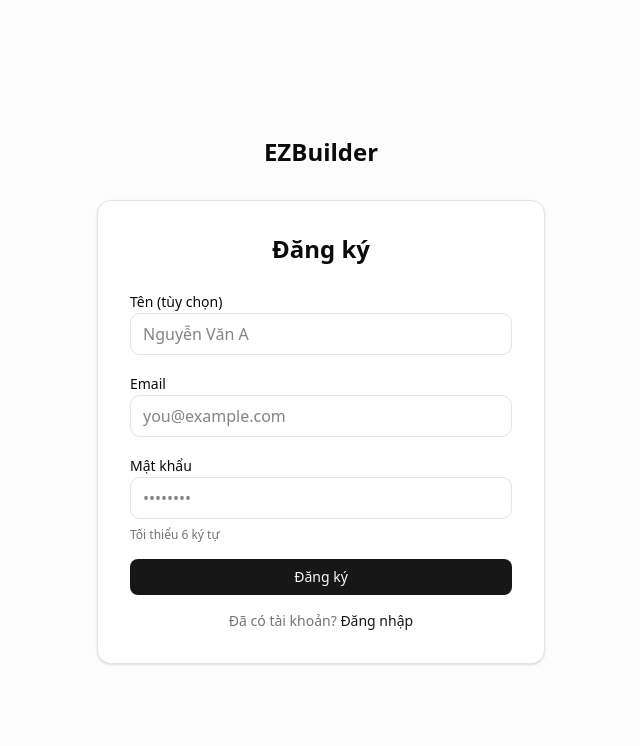
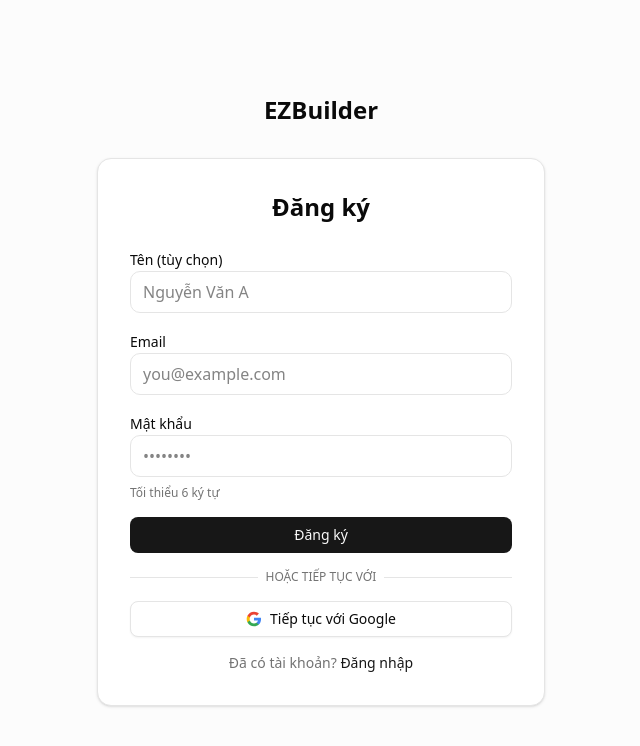
Before and after one commit to dqez/ezbuilder, a Next.js app in the folder web/: page /register in a window 1280 px wide. Shown: the top 746 px of the page, without its empty margins (319-959 px from the left). Built offline with nearby package versions, Linux system fonts and the light colour scheme; no server answers.

Commit message:
web: Implement UI login with google

```diff
--- /dev/null
+++ b/web/app/(auth)/google-callback/page.tsx
@@ -0,0 +1,81 @@
+"use client";
+
+import { useEffect, useState, Suspense } from "react";
+import { useRouter, useSearchParams } from "next/navigation";
+import { authApi } from "@/lib/api/auth";
+import { useAuthStore } from "@/lib/stores/auth-store";
+
+function GoogleCallbackContent() {
+  const router = useRouter();
+  const searchParams = useSearchParams();
+  const setAuth = useAuthStore((s) => s.setAuth);
+  const [error, setError] = useState("");
+
+  useEffect(() => {
+    const handleCallback = async () => {
+      const token = searchParams.get("token");
+
+      if (!token) {
+        setError("Đăng nhập bằng Google thất bại. Không tìm thấy token.");
+        setTimeout(() => router.push("/login"), 3000);
+        return;
+      }
+
+      try {
+        // Temporarily set the token so apiClient can use it to fetch /auth/me
+        if (typeof window !== "undefined") {
+          localStorage.setItem("auth_token", token);
+        }
+
+        const user = await authApi.getMe();
+
+        // Formally set auth state in store
+        setAuth(user, token);
+
+        router.push("/dashboard");
+      } catch (err) {
+        console.error("Failed to fetch user:", err);
+        setError("Lỗi khi xác thực tải khoản Google. Vui lòng thử lại.");
+        localStorage.removeItem("auth_token");
+        setTimeout(() => router.push("/login"), 3000);
+      }
+    };
+
+    handleCallback();
+  }, [router, searchParams, setAuth]);
+
+  return (
+    <div className="flex flex-col items-center justify-center space-y-4 py-12">
+      {error ? (
+        <div className="p-4 bg-red-50 text-red-600 rounded-lg text-center">
+          <p className="font-medium">{error}</p>
+          <p className="text-sm mt-2">
+            Đang chuyển hướng về trang đăng nhập...
+          </p>
+        </div>
+      ) : (
+        <>
+          <div className="w-12 h-12 border-4 border-primary border-t-transparent rounded-full animate-spin"></div>
+          <p className="text-muted-foreground animate-pulse">
+            Đang xử lý đăng nhập...
+          </p>
+        </>
+      )}
+    </div>
+  );
+}
+
+export default function GoogleCallbackPage() {
+  return (
+    <Suspense
+      fallback={
+        <div className="flex flex-col items-center justify-center py-12">
+          <div className="w-12 h-12 border-4 border-primary border-t-transparent rounded-full animate-spin"></div>
+          <p className="text-muted-foreground mt-4">Đang tải...</p>
+        </div>
+      }
+    >
+      <GoogleCallbackContent />
+    </Suspense>
+  );
+}
--- /dev/null
+++ b/web/components/auth/GoogleLoginButton.tsx
@@ -0,0 +1,46 @@
+"use client";
+
+import { Button } from "@/components/ui/button";
+
+export function GoogleLoginButton() {
+  const handleGoogleLogin = () => {
+    // Redirect to the backend Google OAuth endpoint
+    window.location.href = process.env.NEXT_PUBLIC_API_URL
+      ? `${process.env.NEXT_PUBLIC_API_URL}/auth/google`
+      : "http://localhost:3001/api/v1/auth/google";
+  };
+
+  return (
+    <Button
+      type="button"
+      variant="outline"
+      className="w-full flex items-center justify-center gap-2"
+      onClick={handleGoogleLogin}
+    >
+      <svg
+        xmlns="http://www.w3.org/2000/svg"
+        viewBox="0 0 24 24"
+        className="h-5 w-5"
+      >
+        <path
+          d="M22.56 12.25c0-.78-.07-1.53-.2-2.25H12v4.26h5.92c-.26 1.37-1.04 2.53-2.21 3.31v2.77h3.57c2.08-1.92 3.28-4.74 3.28-8.09z"
+          fill="#4285F4"
+        />
+        <path
+          d="M12 23c2.97 0 5.46-.98 7.28-2.66l-3.57-2.77c-.98.66-2.23 1.06-3.71 1.06-2.86 0-5.29-1.93-6.16-4.53H2.18v2.84C3.99 20.53 7.7 23 12 23z"
+          fill="#34A853"
+        />
+        <path
+          d="M5.84 14.09c-.22-.66-.35-1.36-.35-2.09s.13-1.43.35-2.09V7.07H2.18C1.43 8.55 1 10.22 1 12s.43 3.45 1.18 4.93l2.85-2.22.81-.62z"
+          fill="#FBBC05"
+        />
+        <path
+          d="M12 5.38c1.62 0 3.06.56 4.21 1.64l3.15-3.15C17.45 2.09 14.97 1 12 1 7.7 1 3.99 3.47 2.18 7.07l3.66 2.84c.87-2.6 3.3-4.53 6.16-4.53z"
+          fill="#EA4335"
+        />
+        <path d="M1 1h22v22H1z" fill="none" />
+      </svg>
+      Tiếp tục với Google
+    </Button>
+  );
+}
--- a/web/components/auth/LoginForm.tsx
+++ b/web/components/auth/LoginForm.tsx
@@ -6,6 +6,7 @@
 import { Button } from "@/components/ui/button";
 import { authApi } from "@/lib/api/auth";
 import { useAuthStore } from "@/lib/stores/auth-store";
+import { GoogleLoginButton } from "./GoogleLoginButton";
 import { ApiError } from "@/lib/api/client";
 
 export function LoginForm() {
@@ -81,6 +82,19 @@
         {loading ? "Đang đăng nhập..." : "Đăng nhập"}
       </Button>
 
+      <div className="relative">
+        <div className="absolute inset-0 flex items-center">
+          <span className="w-full border-t" />
+        </div>
+        <div className="relative flex justify-center text-xs uppercase">
+          <span className="bg-background px-2 text-muted-foreground">
+            Hoặc tiếp tục với
+          </span>
+        </div>
+      </div>
+
+      <GoogleLoginButton />
+
       <p className="text-center text-sm text-muted-foreground">
         Chưa có tài khoản?{" "}
         <Link href="/register" className="text-primary hover:underline">
--- a/web/components/auth/RegisterForm.tsx
+++ b/web/components/auth/RegisterForm.tsx
@@ -6,6 +6,7 @@
 import { Button } from "@/components/ui/button";
 import { authApi } from "@/lib/api/auth";
 import { useAuthStore } from "@/lib/stores/auth-store";
+import { GoogleLoginButton } from "./GoogleLoginButton";
 import { ApiError } from "@/lib/api/client";
 
 export function RegisterForm() {
@@ -102,6 +103,19 @@
         {loading ? "Đang đăng ký..." : "Đăng ký"}
       </Button>
 
+      <div className="relative">
+        <div className="absolute inset-0 flex items-center">
+          <span className="w-full border-t" />
+        </div>
+        <div className="relative flex justify-center text-xs uppercase">
+          <span className="bg-background px-2 text-muted-foreground">
+            Hoặc tiếp tục với
+          </span>
+        </div>
+      </div>
+
+      <GoogleLoginButton />
+
       <p className="text-center text-sm text-muted-foreground">
         Đã có tài khoản?{" "}
         <Link href="/login" className="text-primary hover:underline">
```
